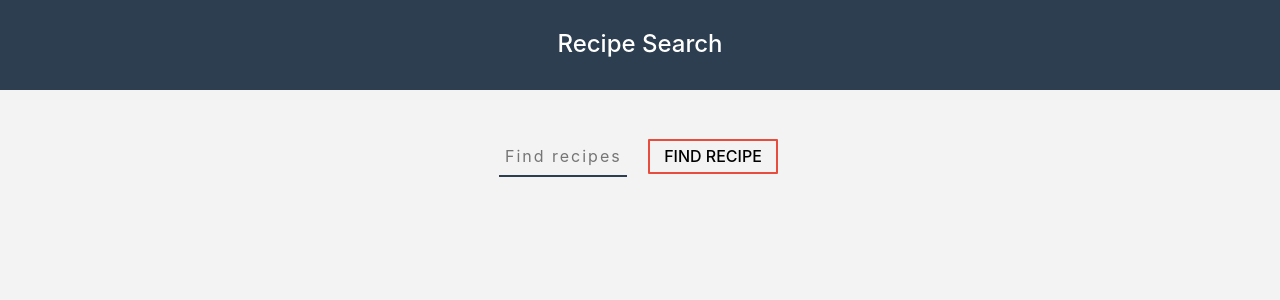
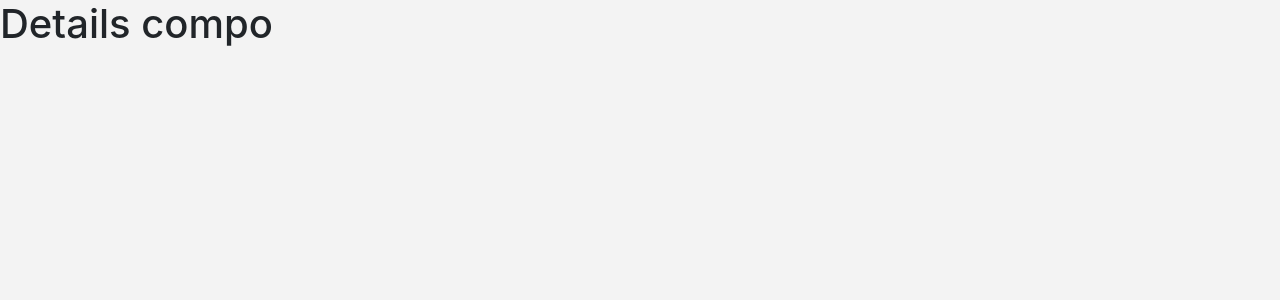
Before and after one commit to devkhaldi/Recipes-React, a React (Create React App) app: page /details/1 in a window 1280 px wide. Shown: the top 300 px of the page. Built offline with nearby package versions, Linux system fonts and the light colour scheme.

Commit message:
implement routing

```diff
--- a/src/App.css
+++ b/src/App.css
@@ -45,13 +45,13 @@ button:focus {
 
 .recipes__box {
   background: #fff;
-  padding-bottom: 2rem;
+  padding-bottom: 10px;
   border-radius: 0px;
   /* box-shadow: -1px 2px 34px -13px rgba(0,0,0,0.75); */
   box-shadow: 0px 1px 2px #bbbbbb;
   text-align: left;
   overflow: hidden;
-  margin-bottom: 2rem;
+  margin-bottom: 10px;
 }
 
 .recipe__text {
@@ -158,3 +158,8 @@ input:-webkit-autofill {
   text-transform: uppercase;
   font-weight: 500;
 }
+
+.col-md-4 {
+  padding-right: 4px ;
+  padding-left: 4px ;
+}
--- a/src/App.js
+++ b/src/App.js
@@ -13,7 +13,7 @@ class App extends Component {
   }
   getRecipes = e => {
     e.preventDefault()
-    const recipeName = e.target.elements.recipeName.value
+    const recipeName = e.target.elements.recipeName.value;
     const api_url = `https://api.spoonacular.com/recipes/search?query=${recipeName}&apiKey=${API_KEY}`
     Axios.get(api_url).then(res => {
       this.setState({
@@ -34,6 +34,7 @@ class App extends Component {
           <h1 className="App-title">Recipe Search</h1>
         </header>
 
+
         <Form getRecipes={this.getRecipes} />
 
         <List recipes={recipes} baseUri={baseUri}/>
--- /dev/null
+++ b/src/Router.js
@@ -0,0 +1,17 @@
+import React from 'react'
+import {BrowserRouter,Switch,Route} from 'react-router-dom'
+import App from './App'
+import Details from './components/recipes/Details'
+
+function Router() {
+    return (
+        <BrowserRouter>
+            <Switch>
+                <Route exact path="/" component={App} />
+                <Route exact path="/details/:id" component={Details} />
+            </Switch>
+        </BrowserRouter>
+    )
+}
+
+export default Router
--- a/src/components/Form.js
+++ b/src/components/Form.js
@@ -4,8 +4,8 @@ function Form(props) {
     return (
         <div>
             <form onSubmit={props.getRecipes} className="my-5" >
-                    <input name="recipeName" type="text" placeholder="Find recipes" className="form__input" />
-                    <button className="form__button">Find Recipe</button>
+                <input name="recipeName" type="text" placeholder="Find recipes" className="form__input" />
+                <button className="form__button">Find Recipe</button>
             </form>
         </div>
     )
--- /dev/null
+++ b/src/components/recipes/Details.js
@@ -0,0 +1,13 @@
+import React, { Component } from 'react'
+
+export class Details extends Component {
+    render() {
+        return (
+            <div>
+                <h1>Details compo</h1>
+            </div>
+        )
+    }
+}
+
+export default Details
--- a/src/index.js
+++ b/src/index.js
@@ -1,8 +1,8 @@
 import React from 'react';
 import ReactDOM from 'react-dom';
 import 'bootstrap/dist/css/bootstrap.min.css';
-import App from "./App";
 import registerServiceWorker from './registerServiceWorker';
+import Router from './Router';
 
-ReactDOM.render(<App />, document.getElementById('root'));
+ReactDOM.render(<Router />, document.getElementById('root'));
 registerServiceWorker();
```
